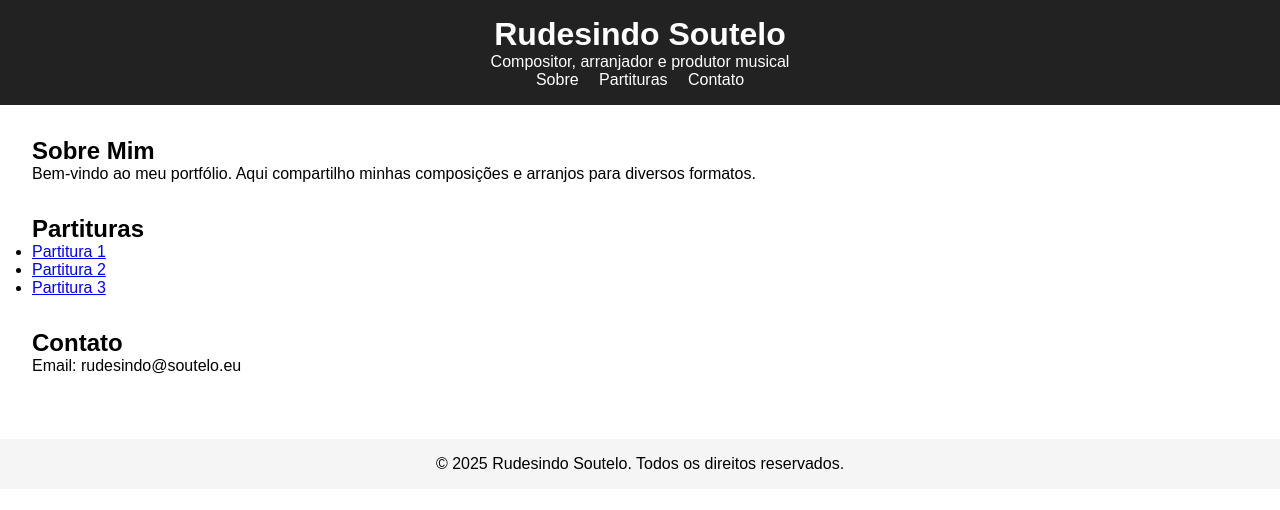
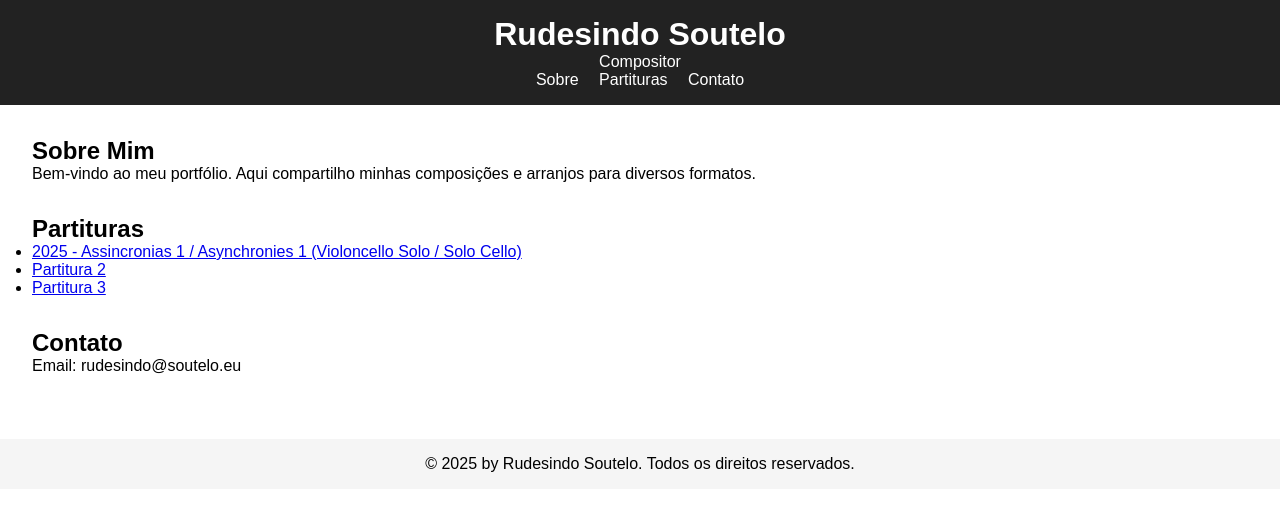
Before and after one commit to Rudesindo/Rudesindo, a plain HTML site: page Index.html in a window 1280 px wide. Drawn offline with Linux system fonts and the light colour scheme.

Commit message:
Update Index.html

```diff
--- a/Index.html
+++ b/Index.html
@@ -3,13 +3,13 @@
 <head>
   <meta charset="UTF-8">
   <meta name="viewport" content="width=device-width, initial-scale=1">
-  <title>Rudesindo Soutelo – Music Composer</title>
   <link rel="stylesheet" href="css/style.css">
+  <title>Rudesindo Soutelo ~ Music Composer</title>
 </head>
 <body>
   <header>
     <h1>Rudesindo Soutelo</h1>
-    <p>Compositor, arranjador e produtor musical</p>
+    <p>Compositor</p>
     <nav>
       <a href="#sobre">Sobre</a>
       <a href="#partituras">Partituras</a>
@@ -26,7 +26,7 @@
     <section id="partituras">
       <h2>Partituras</h2>
       <ul>
-        <li><a href="#">Partitura 1</a></li>
+        <li><a href="#">2025 - Assincronias 1 / Asynchronies 1 (Violoncello Solo / Solo Cello)</a></li>
         <li><a href="#">Partitura 2</a></li>
         <li><a href="#">Partitura 3</a></li>
       </ul>
@@ -39,7 +39,7 @@
   </main>
 
   <footer>
-    <p>© 2025 Rudesindo Soutelo. Todos os direitos reservados.</p>
+    <p>© 2025 by Rudesindo Soutelo. Todos os direitos reservados.</p>
   </footer>
 </body>
 </html>
```
